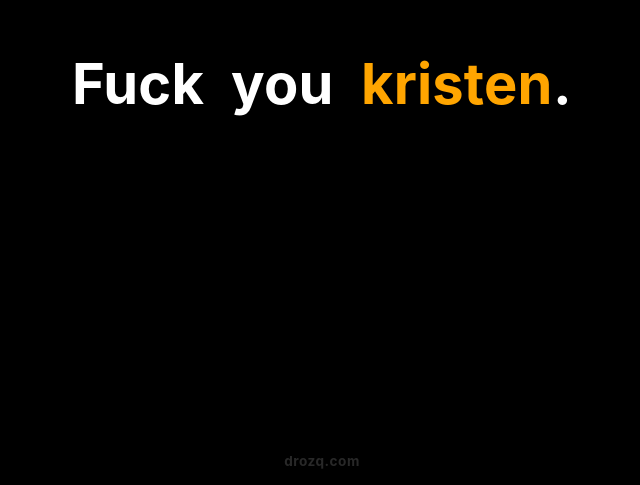
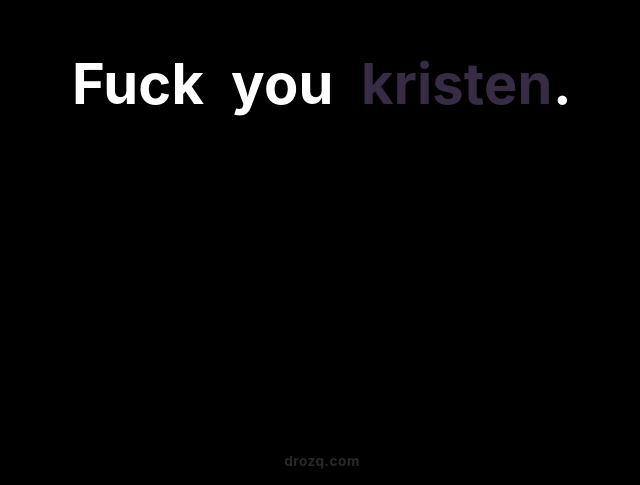
Before and after one commit to iDroza/EmmaOstertag, a plain HTML site: page index.html in a window 1280 px wide. Shown: the part 315-800 px from the top of the page, without its empty margins (318-958 px from the left). Drawn offline with Linux system fonts and the light colour scheme.

Commit message:
Update index.html

```diff
--- a/index.html
+++ b/index.html
@@ -7,7 +7,7 @@
   <meta name="description" content="A simple billboard of love." />
   <style>
     :root {
-      --purple: #FFA500;
+      --purple: #372B45;
       --white: #FFFFFF;
       --bg: #000000;
       --muted: #444444;
```
